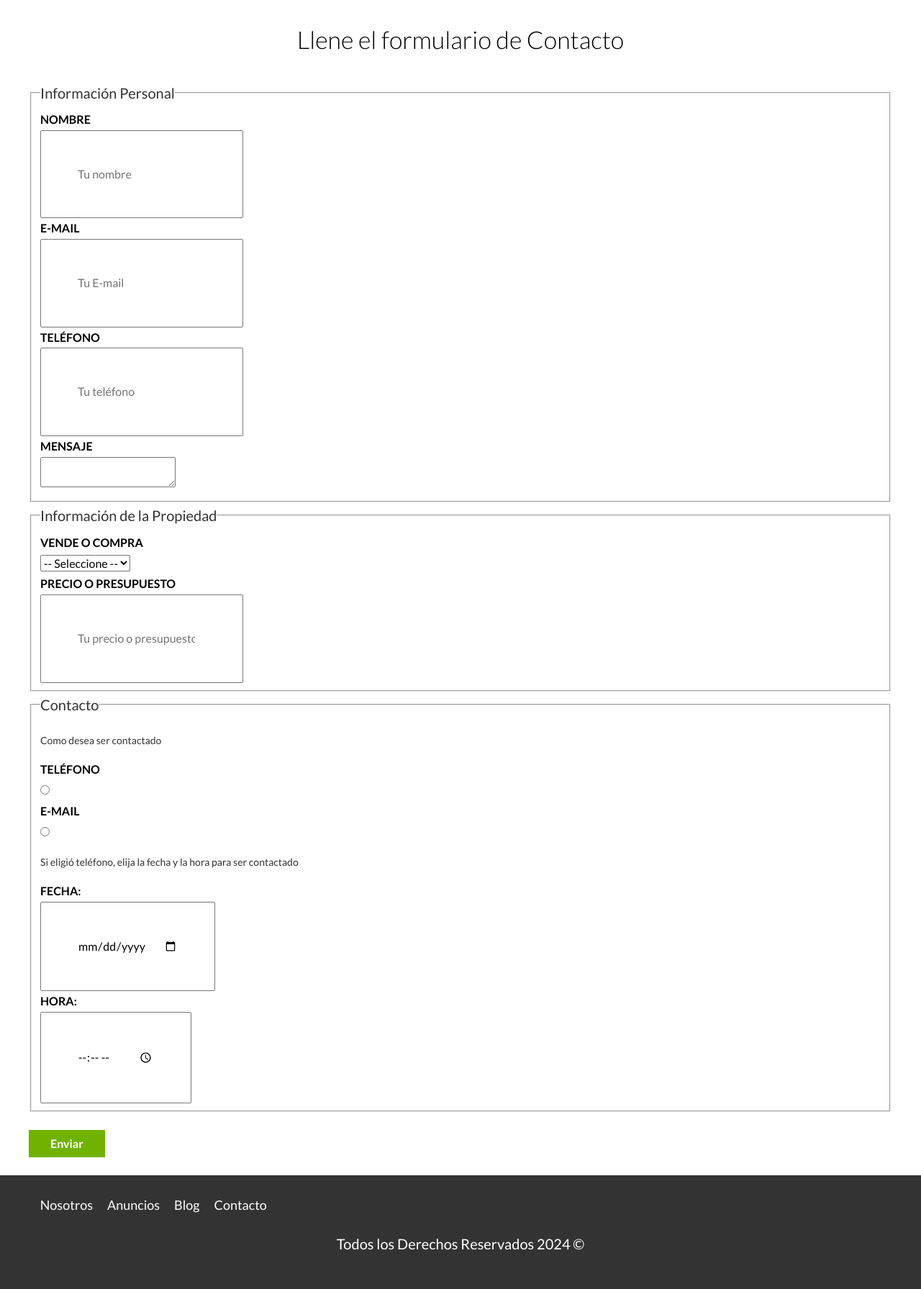
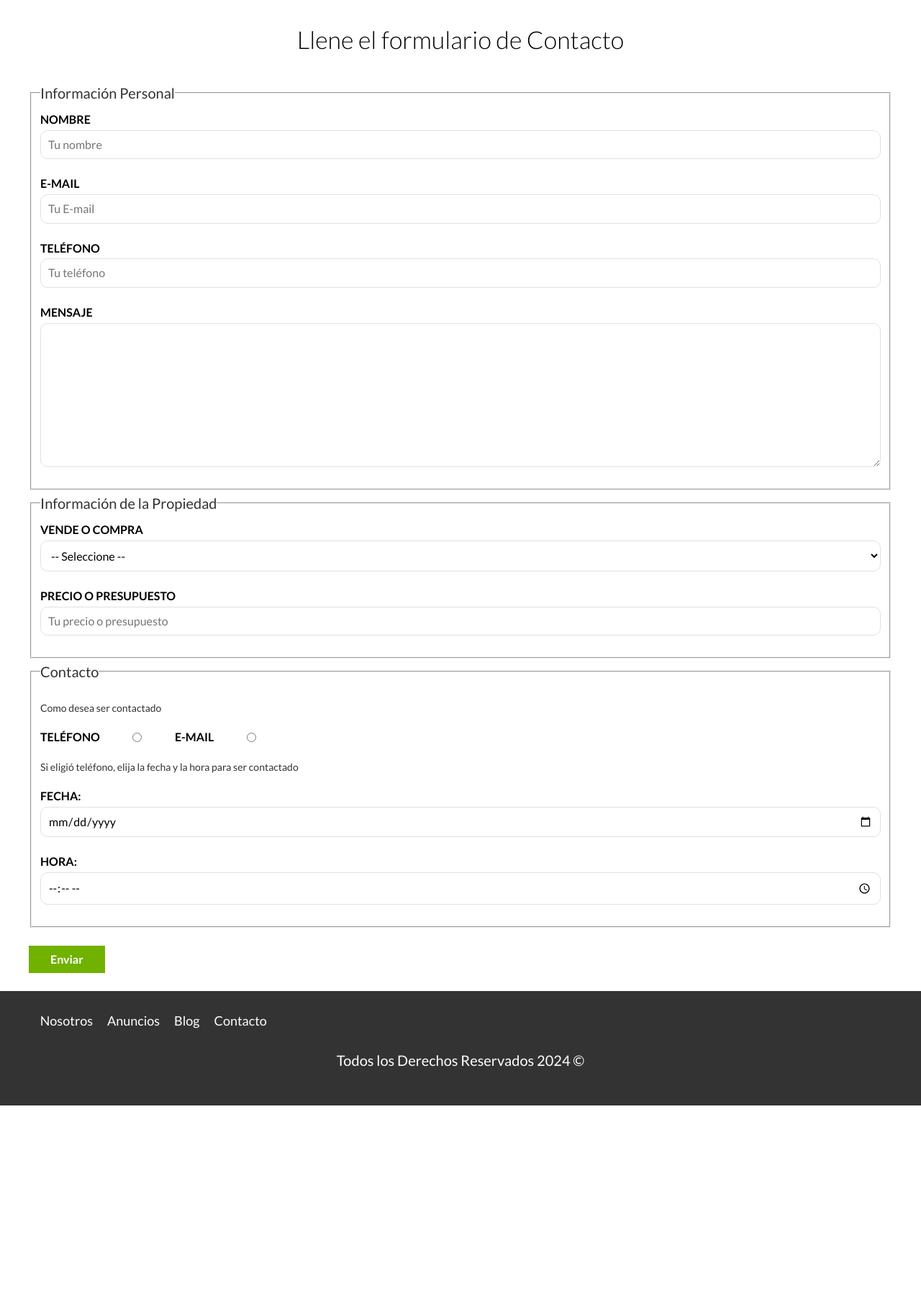
Before and after one commit to alonso1298/Bienes-Raices, a PHP site: page /contacto.html in a window 1280 px wide. Shown: the part 1135-2926 px from the top of the page at 72% size. After the commit the page ends 2671 px from the top, so only its background shows below. Run offline with PHP 8.4, Linux system fonts and the light colour scheme.

Commit message:
Se termina formulario

```diff
--- a/src/scss/layout/_formularios.scss
+++ b/src/scss/layout/_formularios.scss
@@ -14,10 +14,33 @@
         text-transform: uppercase;
         display: block;
     }
-    input:not([type="submit"]) { //Selecciona todos excepto el tipo que le pases
-        padding: 5rem;
+    input:not([type="submit"]), //Selecciona todos excepto el tipo que le pases
+    textarea,
+    select {
+        padding: 1rem;
+        display: block;
+        width: 100%;
+        background-color: $blanco;
+        border: 1px solid $gris;
+        border-radius: 1rem;
+        margin-bottom: 2rem;
+    }
+
+    textarea {
+        height: 20rem;
     }
     // input[type="text"] { // Para selecionar por atributo es con []
     //     padding: 5rem;
     // }
+
+    .forma-contacto {
+        max-width: 30rem;
+        display: flex;
+        justify-content: space-between;
+        align-items: center;
+    }
+    input[type="radio"] {
+        margin: 0;
+        width: auto;
+    }
 }
```
Also changed, not shown: build/css/app.css, 1 other file.
